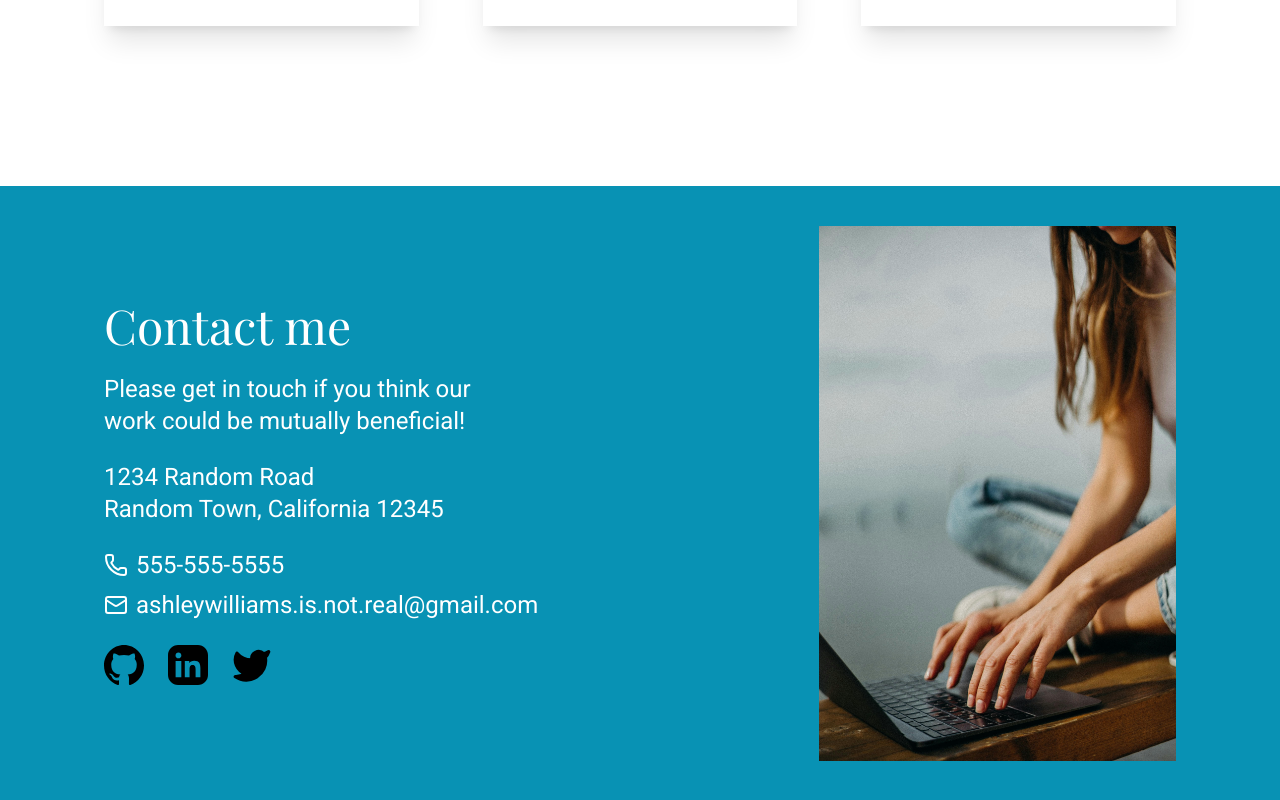
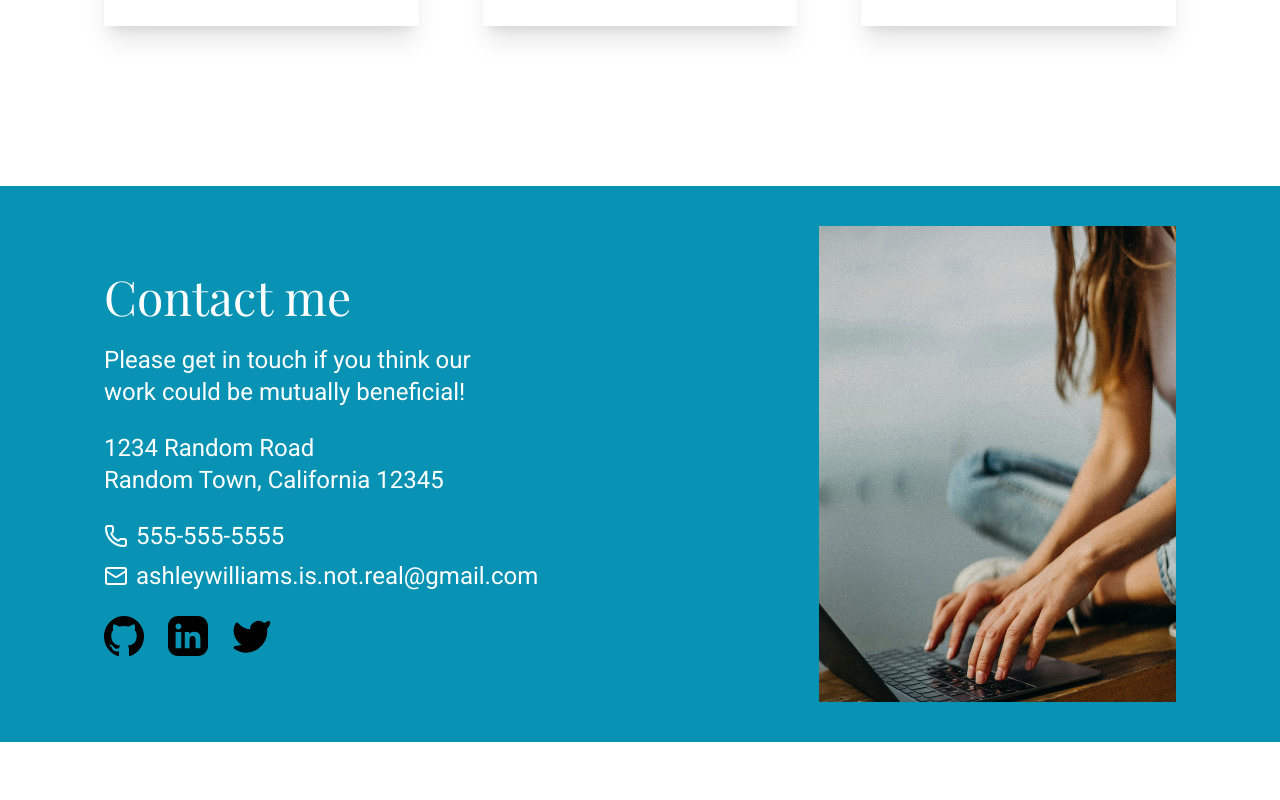
Before and after one commit to jjdavenport/odin-homepage, a React (Vite) app: page / in a window 1280 px wide. Shown: the part 1658-2458 px from the top of the page. After the commit the page ends 2400 px from the top, so only its background shows below. Built offline with nearby package versions, Linux system fonts and the light colour scheme; a web font is replaced by a local one.

Commit message:
fix footer image loading

```diff
--- a/src/components/content.tsx
+++ b/src/components/content.tsx
@@ -85,10 +85,7 @@ export const Header = () => {
       <>
         <header className="relative flex items-center">
           <div className="relative h-120 min-w-120 flex-col justify-center overflow-hidden">
-            <div
-              className="absolute inset-0 transition-opacity duration-700"
-              style={{ opacity: loaded.desktop ? 0 : 1 }}
-            >
+            <div className="absolute inset-0">
               <BlurHash
                 hash="L38D@H00x^Ne00~qIAE100X.IA?G"
                 width="100%"
@@ -106,8 +103,7 @@ export const Header = () => {
                 aria-hidden="true"
                 src={headerImage}
                 alt="Ashley Williams typing on a laptop"
-                className="h-full w-full object-cover transition-opacity duration-700"
-                style={{ opacity: loaded.desktop ? 1 : 0 }}
+                className={`${loaded.desktop ? "opacity-100" : "opacity-0"} h-full w-full object-cover transition-opacity duration-500`}
               />
             </picture>
             <h1 className="font-playfair-display absolute bottom-0 w-full px-4 pb-3 text-center text-6xl text-white">
@@ -128,7 +124,7 @@ export const Header = () => {
         </h1>
         <div className="mt-28 bg-white p-10 py-20 shadow-2xl">
           <div className="relative float-left -mt-48 mr-5 -ml-12 h-119.75 w-1/2 overflow-hidden">
-            <div className={`absolute inset-0`}>
+            <div className="absolute inset-0">
               <BlurHash
                 hash="L2A0gu0000~p01={D*_301?u~V00"
                 width="100%"
@@ -146,7 +142,7 @@ export const Header = () => {
                 onLoad={() => setLoaded((prev) => ({ ...prev, tablet: true }))}
                 src={headerImageTablet}
                 alt="Ashley Williams typing on a laptop"
-                className={`absolute inset-0 h-full w-full object-cover transition-opacity duration-700 ${
+                className={`absolute inset-0 h-full w-full object-cover transition-opacity duration-500 ${
                   loaded.tablet ? "opacity-100" : "opacity-0"
                 }`}
               />
@@ -173,10 +169,7 @@ export const Header = () => {
     <>
       <header className="relative flex flex-col gap-4">
         <div className="relative flex aspect-2/3 w-full flex-col">
-          <div
-            className="absolute inset-0 transition-opacity duration-700"
-            style={{ opacity: loaded.mobile ? 0 : 1 }}
-          >
+          <div className="absolute inset-0">
             <BlurHash
               hash="L48Na@00tlNe00_4MxIo01XnMx-p"
               width="100%"
@@ -194,8 +187,7 @@ export const Header = () => {
               aria-hidden="true"
               src={headerImage}
               alt="Ashley Williams typing on a laptop"
-              className="h-full w-full object-cover transition-opacity duration-700"
-              style={{ opacity: loaded.mobile ? 1 : 0 }}
+              className={`${loaded.mobile ? "opacity-100" : "opacity-0"} h-full w-full object-cover transition-opacity duration-500`}
             />
           </picture>
           <h1 className="font-playfair-display absolute bottom-0 w-full px-4 pb-2 text-left text-7xl text-white">
@@ -344,10 +336,11 @@ const Project = ({ color }: { color: string }) => {
 };
 
 export const Footer = () => {
+  const [loaded, setLoaded] = useState(false);
   return (
     <>
       <footer className="bg-blue flex w-full flex-col items-center">
-        <div className="flex max-w-6xl flex-col md:flex-row md:p-10">
+        <div className="flex w-full max-w-6xl flex-col md:flex-row md:p-10">
           <div className="flex flex-col gap-6 px-6 pt-8 pb-20 md:w-2/3 md:justify-center md:px-0 md:pt-0 md:pb-0">
             <h3 className="font-playfair-display text-center text-5xl text-white md:text-left">
               Contact me
@@ -405,15 +398,28 @@ export const Footer = () => {
               />
             </ul>
           </div>
-          <div className="bg-footer bg-contain bg-no-repeat md:w-1/3">
-            <picture>
+          <div className="relative aspect-3/4 overflow-hidden md:w-1/3">
+            <div className="absolute inset-0 h-full w-full">
+              <BlurHash
+                hash="LSGuzR%$IAn~_N%MRPf+D%xZNHR*"
+                width="100%"
+                height="100%"
+                resolutionX={32}
+                resolutionY={32}
+                punch={1}
+                className="h-full w-full object-cover"
+              />
+            </div>
+
+            <picture className="absolute inset-0 h-full w-full">
               <source type="image/avif" srcSet={footerImageAvif} />
               <source type="image/webp" srcSet={footerImageWebp} />
               <img
-                aria-hidden="true"
+                onLoad={() => setLoaded(true)}
                 loading="lazy"
                 src={footerImage}
                 alt="ashley williams typing on a laptop"
+                className={`h-full w-full object-cover transition-opacity duration-500 ${loaded ? "opacity-100" : "opacity-0"} `}
               />
             </picture>
           </div>
```
